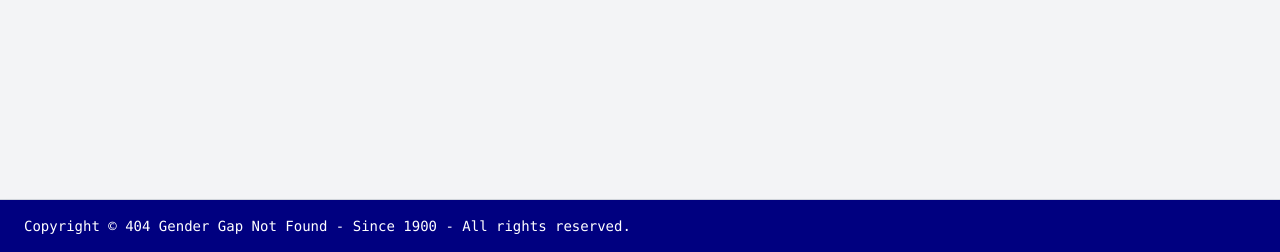
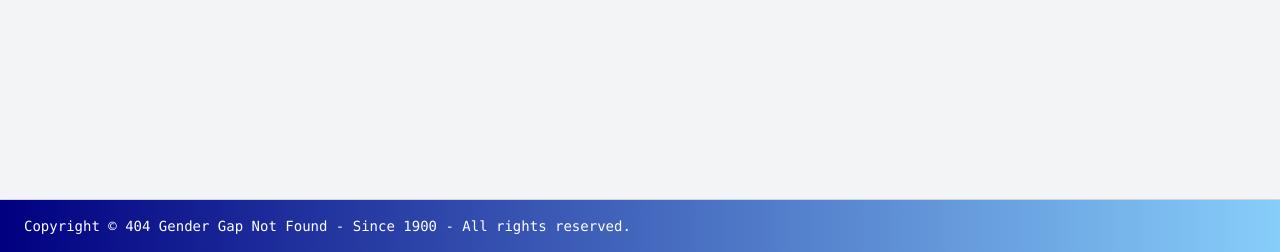
Before and after one commit to tgrey2024/2503-hackathon-team1, a Django app: page / in a window 1280 px wide. Shown: the part 548-800 px from the top of the page. Run offline with Django 5.2, Linux system fonts and the light colour scheme; some libraries are stand-ins or nearby versions.

Commit message:
added gradient to footer

```diff
--- a/templates/base.html
+++ b/templates/base.html
@@ -42,7 +42,7 @@
       {% block content %}{% endblock %}
     </div>
   </main>
-  <footer class="footer footer-center bg-[#000080] text-white border-t border-gray-300 shadow-md px-6 py-4 font-mono text-sm mt-auto">
+  <footer class="footer footer-center border-t border-gray-300 shadow-md px-6 py-4 font-mono text-sm mt-auto" style="background: linear-gradient(to right, #000080, #87CEFA); color: white;">
     <aside>
       <p>Copyright &copy; 404 Gender Gap Not Found - Since 1900 - All rights reserved.</p>
     </aside>
```
